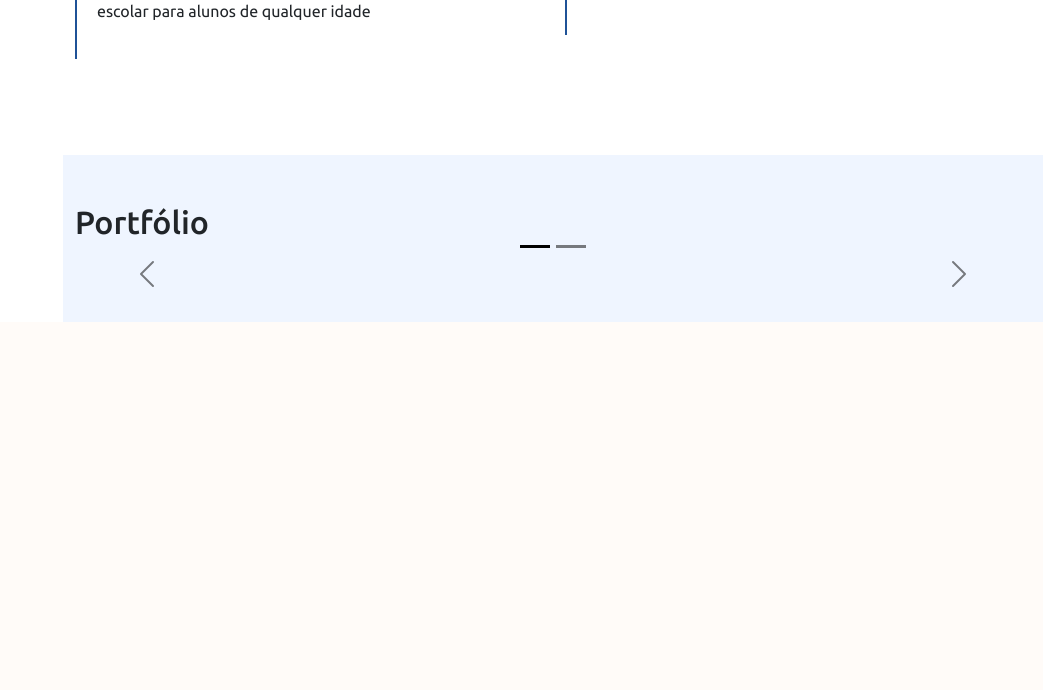
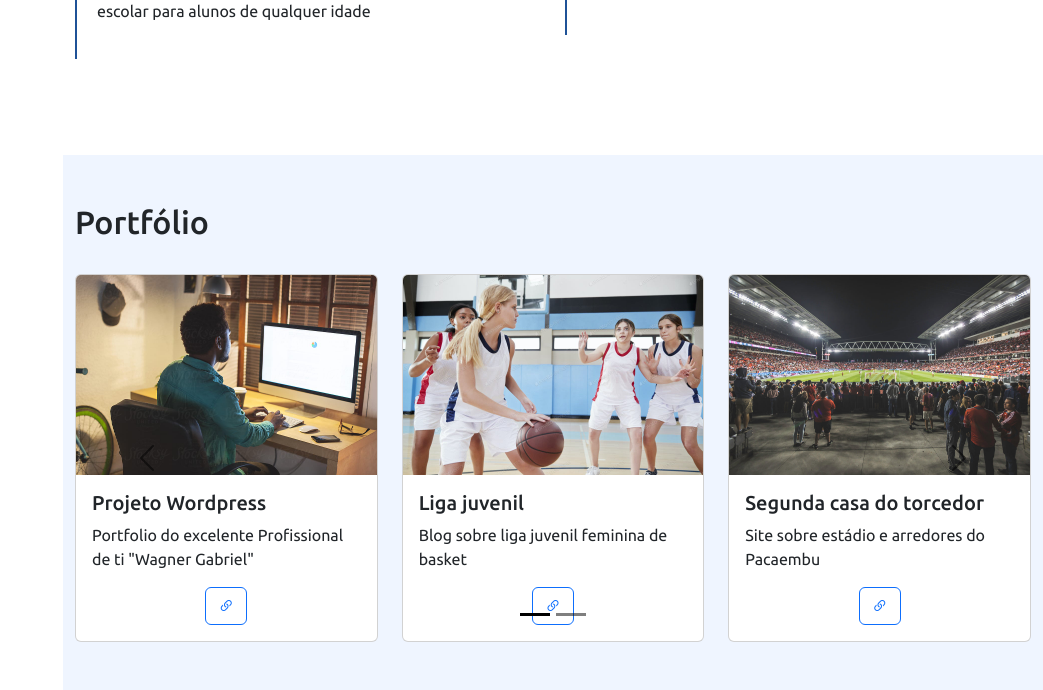
Before and after one commit to WagnerGabrielMartiresSilva/Portfolio, a Flask app: page / in a window 1280 px wide. Shown: the part 3077-3767 px from the top of the page, without its empty margins (237-1280 px from the left). Before the commit the page ends 3399 px from the top, so only its background shows below. Run offline with Flask 2, Linux system fonts and the light colour scheme; some libraries are stand-ins or nearby versions.

Commit message:
Portfolio pronto

```diff
--- a/templates/index.html
+++ b/templates/index.html
@@ -375,18 +375,116 @@
             <div class="carousel-inner">
               <div class="carousel-item active" data-bs-interval="10000">
 
+                <div class="row row-cols-1 row-cols-md-3 g-4">
+
+                  <div class="col">
+
+                    <div class="card">
+                      <img src="../static/img/282493.jpg" class="card-img-top img-fluid w-100" alt="ProfWagner">
+                      <div class="card-body">
+                        <h5 class="card-title">Projeto Wordpress</h5>
+                        <p class="card-text">Portfolio do excelente Profissional de ti "Wagner Gabriel"</p>
+                        <div class="d-flex justify-content-center">
+                          <a href="https://profwagner.epizy.com/" target="_blank"
+                          class="btn btn-outline-primary"><i class="bi bi-link-45deg"></i></a>
+                        </div>
+                      </div>
+                    </div>
+
+                  </div>
+                  <div class="col">
+                    <div class="card">
+                      <img src="../static/img/MON1154107.jpg" class="card-img-top img-fluid w-100" alt="BlogBasket">
+                      <div class="card-body">
+                        <h5 class="card-title">Liga juvenil</h5>
+                        <p class="card-text">Blog sobre liga juvenil feminina de basket</p>
+                        <div class="d-flex justify-content-center">
+                          <a href="" target="_blank"
+                          class="btn btn-outline-primary"><i class="bi bi-link-45deg"></i></a>
+                        </div>
+                      </div>
+                    </div>
+                  </div>
+                  <div class="col">
+                    <div class="card">
+                      <img src="../static/img/Estadio.jpg" class="card-img-top img-fluid w-100" alt="Jordam">
+                      <div class="card-body">
+                        <h5 class="card-title">Segunda casa do torcedor</h5>
+                        <p class="card-text">Site sobre estádio e arredores do Pacaembu</p>
+                        <div class="d-flex justify-content-center">
+                          <a href="" target="_blank"
+                          class="btn btn-outline-primary"><i class="bi bi-link-45deg"></i></a>
+                        </div>
+                      </div>
+                    </div>
+                  </div>
+
+                </div>
+
               </div>
               <div class="carousel-item" data-bs-interval="2000">
+                <div class="row row-cols-1 row-cols-md-3 g-4">
+                  <div class="col">
+                      <div class="card h-100">
+                          <img src="../static/img/Microsoft-Power-BI.jpg" class="card-img-top img-fluid w-100"
+                              alt="print do blog">
+                          <div class="card-body">
+                              <h5 class="card-title">Power-BI</h5>
+                              <p class="card-text">Projeto planilhas power-bi com linguagem R
+                                 </p>
+                              <div class="d-flex justify-content-center">
+                                  <a href="https://github.com/codethi/BlueMusicV2" target='_blank'
+                                      class="btn btn-outline-dark me-3"><i class="bi bi-github"></i></a>
+                                  <a href="https://appbluemusic.herokuapp.com/" target='_blank'
+                                      class="btn btn-outline-primary"><i class="bi bi-link-45deg"></i></a>
+                              </div>
 
+                          </div>
+                      </div>
+                  </div>
+                  <div class="col">
+                      <div class="card h-100">
+                          <img src="../static/img/timer.png" class="card-img-top img-fluid w-100"
+                              alt="print do blog">
+                          <div class="card-body">
+                              <h5 class="card-title">Timer</h5>
+                              <p class="card-text">Projeto front-end criado com HTML, CSS, Bootstrap e
+                                  JavaScript,
+                                  deploy realizado no Netlify</p>
+                              <div class="d-flex justify-content-center">
+                                  <a href="https://github.com/codethi/cronometro-intervalo"
+                                      target='_blank' class="btn btn-outline-dark me-3"><i
+                                          class="bi bi-github"></i></a>
+                                  <a href="https://timer-break.netlify.app/" target='_blank'
+                                      class="btn btn-outline-primary"><i class="bi bi-link-45deg"></i></a>
+                              </div>
+
+                          </div>
+                      </div>
+                  </div>
+                  <div class="col">
+                      <div class="card h-100">
+                          <img src="../static/img/pagina-links.png" class="card-img-top img-fluid w-100"
+                              alt="print do blog">
+                          <div class="card-body">
+                              <h5 class="card-title">Página de Links</h5>
+                              <p class="card-text">Projeto front-end criado com HTML, CSS, Bootstrap e
+                                  JavaScript,
+                                  deploy realizado no Netlify</p>
+                              <div class="d-flex justify-content-center">
+                                  <a href="https://github.com/codethi/thi.code" target='_blank'
+                                      class="btn btn-outline-dark me-3"><i class="bi bi-github"></i></a>
+                                  <a href="https://thicode.netlify.app/" target='_blank'
+                                      class="btn btn-outline-primary"><i class="bi bi-link-45deg"></i></a>
+                              </div>
+
+                          </div>
+                      </div>
+                  </div>
               </div>
-              <div class="carousel-item">
-                <img src="..." class="d-block w-100" alt="...">
-                <div class="carousel-caption d-none d-md-block">
-                  <h5>Third slide label</h5>
-                  <p>Some representative placeholder content for the third slide.</p>
-                </div>
-              </div>
-            </div>
+          </div>
+
+      </div>
             <button class="carousel-control-prev" type="button" data-bs-target="#carouselExampleDark" data-bs-slide="prev">
               <span class="carousel-control-prev-icon" aria-hidden="true"></span>
               <span class="visually-hidden">Previous</span>
```
Also changed, not shown: static/img/282493.jpg (added), static/img/Estadio.jpg (added), static/img/MON1154107.jpg (added), static/img/Microsoft-Power-BI.jpg (added), static/img/Microsoft-Power-BI.webp (added), static/img/Site-Hamburgueria.png (added), static/img/Site-Jordam.png (added), static/img/basketball.jpg (added), static/img/cr7.png (added), static/img/download.jpg (added), static/img/materia-tamanho-prato-Altayb-Getty-Images.webp (added), static/img/power-bi.jpg (added), 1 other file.
